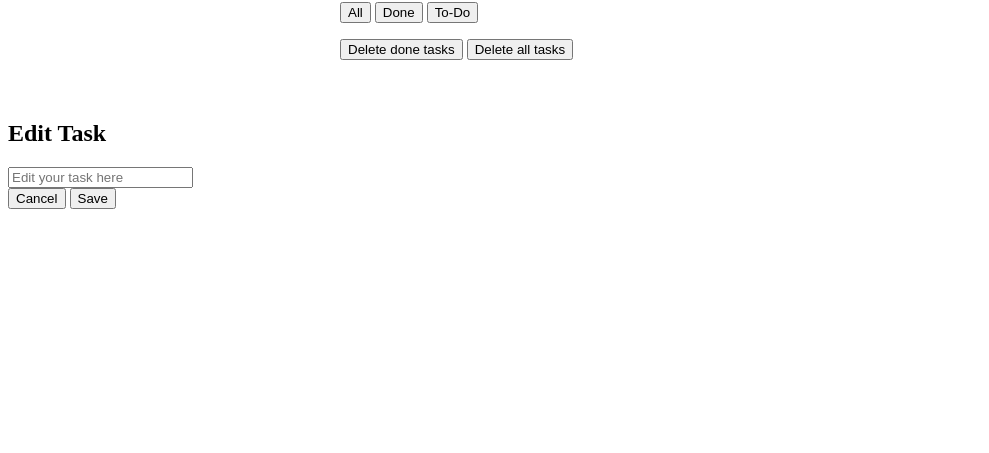
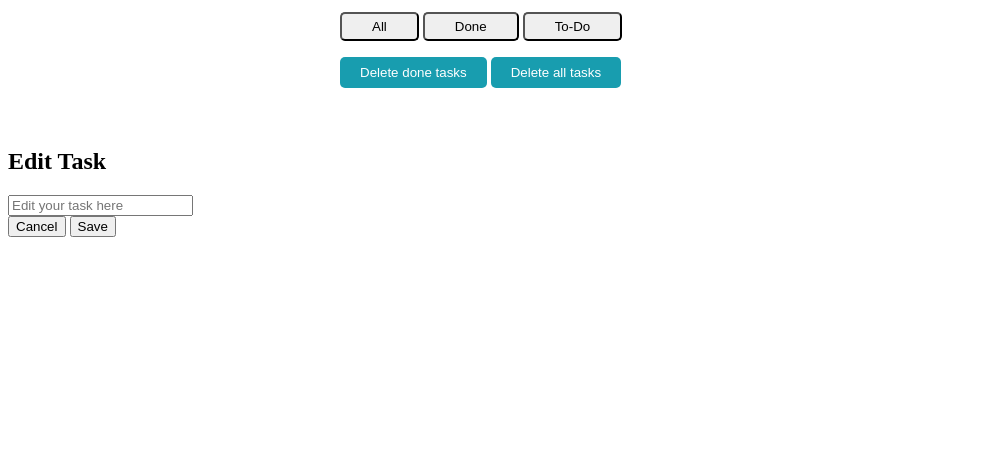
Before and after one commit to J-AbuBaker/WEB-PROGRAMMING-TASK-2, a plain HTML site: page index.html in a window 1280 px wide. Shown: the part 347-800 px from the top of the page, without its empty margins (0-989 px from the left). Drawn offline with Linux system fonts and the light colour scheme.

Commit message:
Update style.css

```diff
--- a/style.css
+++ b/style.css
@@ -10,3 +10,14 @@
   padding: 10px;
   font-size: 16px;
 }
+.add-btn, .delete-btn {
+  background-color: #189daf;
+  color: white;
+  border: none;
+  border-radius: 5px;
+  padding: 8px 20px;
+}
+.filter-buttons button {
+  padding: 5px 30px;
+  border-radius: 5px;
+}
```
